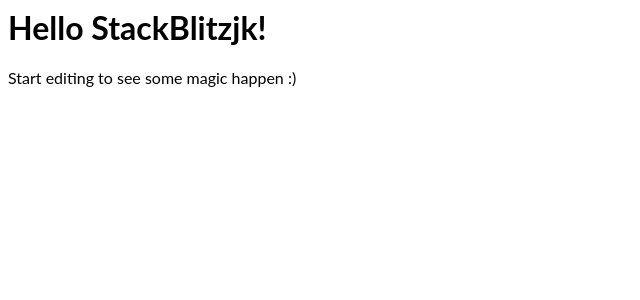
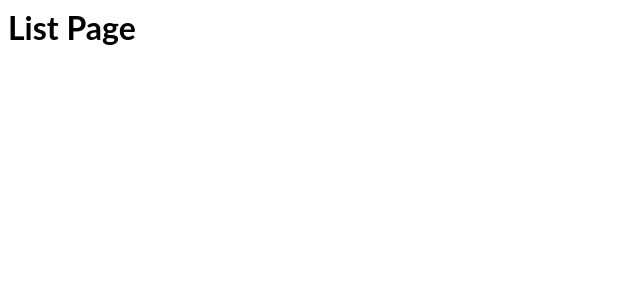
Before and after one commit to Info-Vigneshwaran/react-redux-Hooks, a React (Create React App) app: page / in a window 1280 px wide. Shown: the top 300 px of the page, without its empty margins (0-640 px from the left). Built offline with nearby package versions, Linux system fonts and the light colour scheme.

Commit message:
2 files modified, 2 added

```diff
--- a/package.json
+++ b/package.json
@@ -3,7 +3,10 @@
   "version": "0.0.0",
   "private": true,
   "dependencies": {
+    "@popperjs/core": "^2.10.2",
+    "bootstrap": "5.1.3",
     "react": "^17.0.2",
+    "react-bootstrap": "^2.2.1",
     "react-dom": "^17.0.2",
     "react-redux": "^7.2.6",
     "react-router-dom": "^6.2.2"
--- a/src/App.js
+++ b/src/App.js
@@ -1,11 +1,10 @@
-import React from "react";
-import "./style.css";
-
+import React from 'react';
+import './style.css';
+import List from './components/List';
 export default function App() {
   return (
     <div>
-      <h1>Hello StackBlitzjk!</h1>
-      <p>Start editing to see some magic happen :)</p>
+      <List />
     </div>
   );
 }
--- /dev/null
+++ b/src/components/List.js
@@ -0,0 +1,9 @@
+import React from 'react';
+function List() {
+  return (
+    <>
+      <h1>List Page</h1>
+    </>
+  );
+}
+export default List;
```
Also changed, not shown: src/components/Navbar.js (added, +9 -0 lines).
